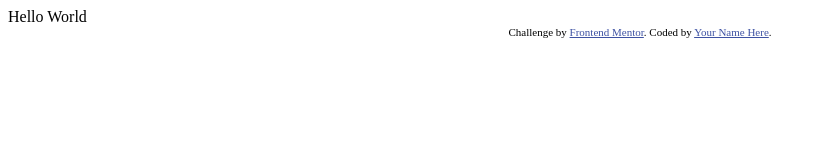
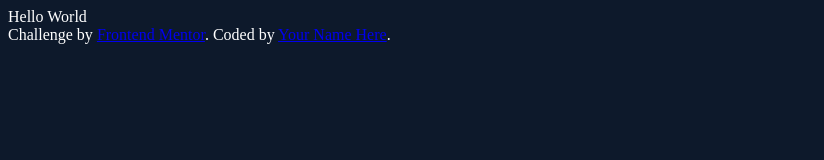
Before and after one commit to rcoleman1/nft-card, a plain HTML site: page index.html in a window 1280 px wide. Shown: the whole page, without its empty margins (0-824 px from the left). Drawn offline with Linux system fonts and the light colour scheme.

Commit message:
Body background

```diff
--- a/index.html
+++ b/index.html
@@ -1,26 +1,20 @@
 <!DOCTYPE html>
 <html lang="en">
   <head>
-  <meta charset="UTF-8">
-  <meta name="viewport" content="width=device-width, initial-scale=1.0"> <!-- displays site properly based on user's device -->
-
-  <link rel="icon" type="image/png" sizes="32x32" href="./images/favicon-32x32.png">
-
+    <meta charset="UTF-8" />
+    <meta name="viewport" content="width=device-width, initial-scale=1.0" />
+    <!-- displays site properly based on user's device -->
+    <link rel="stylesheet" href="styles.css" />
     <title>Frontend Mentor | NFT preview card component</title>
-
-  <!-- Feel free to remove these styles or customise in your own stylesheet 👍 -->
-  <style>
-    .attribution { font-size: 11px; text-align: center; }
-    .attribution a { color: hsl(228, 45%, 44%); }
-  </style>
   </head>
   <body>
-
     Hello World
 
     <div class="attribution">
-    Challenge by <a href="https://www.frontendmentor.io?ref=challenge" target="_blank">Frontend Mentor</a>.
-    Coded by <a href="#">Your Name Here</a>.
+      Challenge by
+      <a href="https://www.frontendmentor.io?ref=challenge" target="_blank"
+        >Frontend Mentor</a
+      >. Coded by <a href="#">Your Name Here</a>.
     </div>
   </body>
 </html>
--- a/styles.css
+++ b/styles.css
@@ -0,0 +1,13 @@
+* {
+  box-sizing: border-box;
+}
+
+:root {
+  /* Font Color */
+  --ft-clr-white: #fff;
+}
+
+body {
+  background-color: hsl(217, 54%, 11%);
+  color: var(--ft-clr-white);
+}
```
Lines whose indentation alone changed are shown as unchanged.
